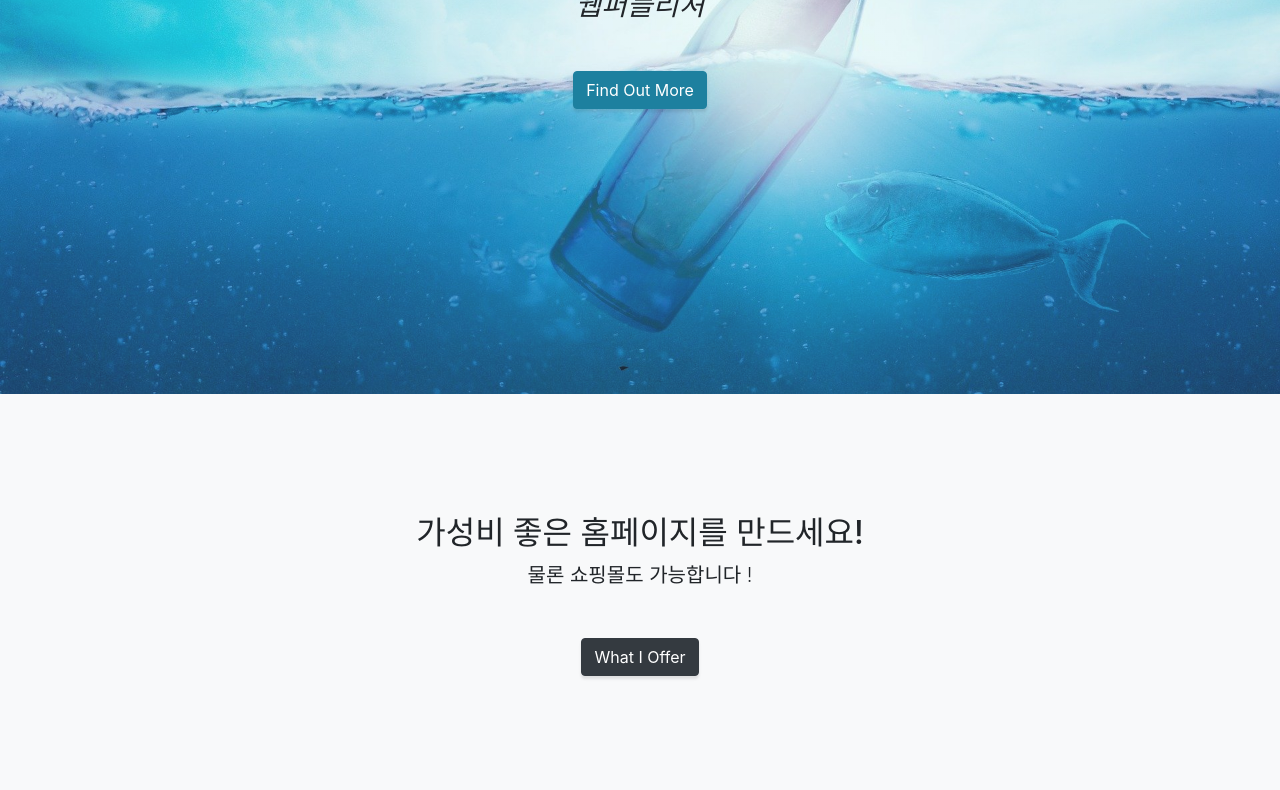
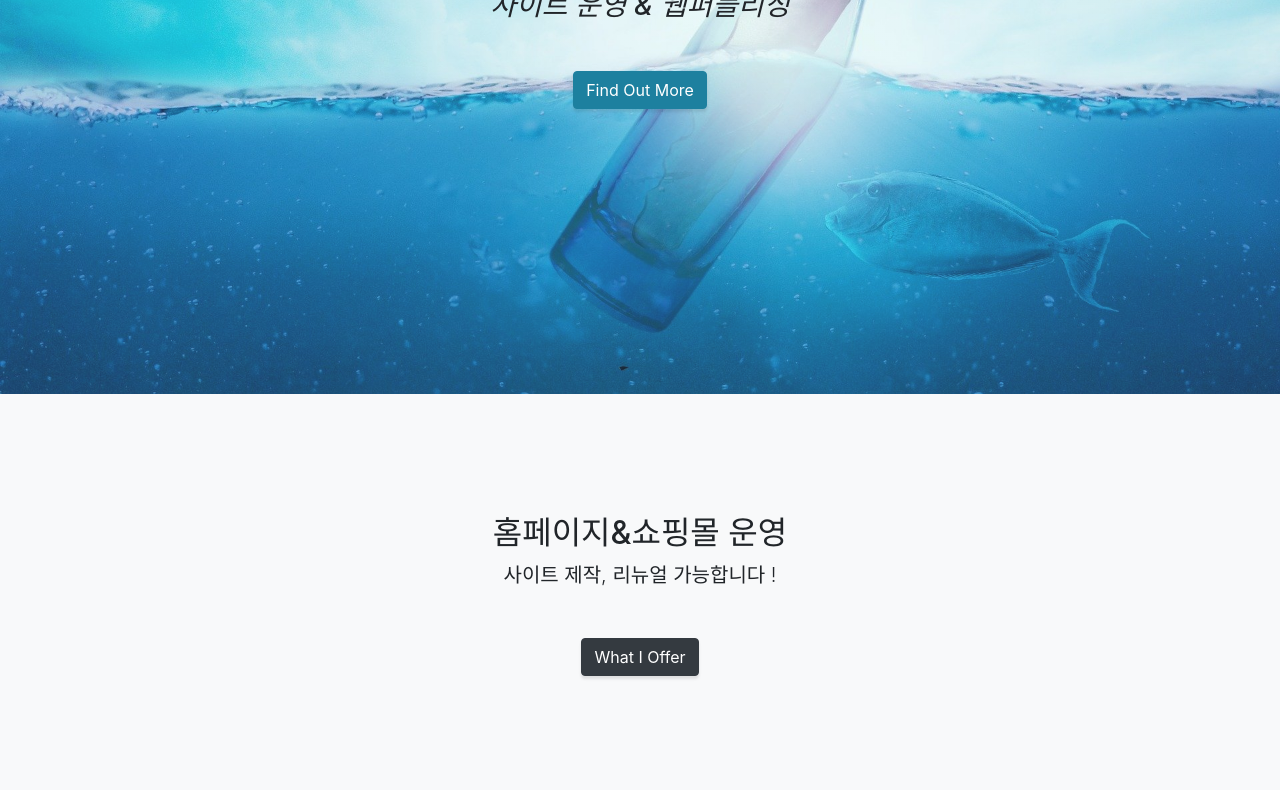
Before and after one commit to sirumok/portfolio, a website with bundled scripts: page index.html in a window 1280 px wide. Shown: the part 406-1196 px from the top of the page. Built offline with nearby package versions, Linux system fonts and the light colour scheme.

Commit message:
Update index.html

```diff
--- a/index.html
+++ b/index.html
@@ -57,7 +57,7 @@
     <div class="container text-center my-auto">
       <h1 class="mb-1">원영애 포트폴리오</h1>
       <h3 class="mb-5">
-        <em>웹퍼블리셔</em>
+        <em>사이트 운영 & 웹퍼블리싱</em>
       </h3>
       <a class="btn btn-primary btn-xl js-scroll-trigger" href="#about">Find Out More</a>
     </div>
@@ -69,8 +69,8 @@
     <div class="container text-center">
       <div class="row">
         <div class="col-lg-10 mx-auto">
-          <h2>가성비 좋은 홈페이지를 만드세요!</h2>
-          <p class="lead mb-5">물론 쇼핑몰도 가능합니다
+          <h2>홈페이지&쇼핑몰 운영</h2>
+          <p class="lead mb-5">사이트 제작, 리뉴얼 가능합니다
             <a href="https://unsplash.com/"> </a>!</p>
           <a class="btn btn-dark btn-xl js-scroll-trigger" href="#services">What I Offer</a>
         </div>
```
